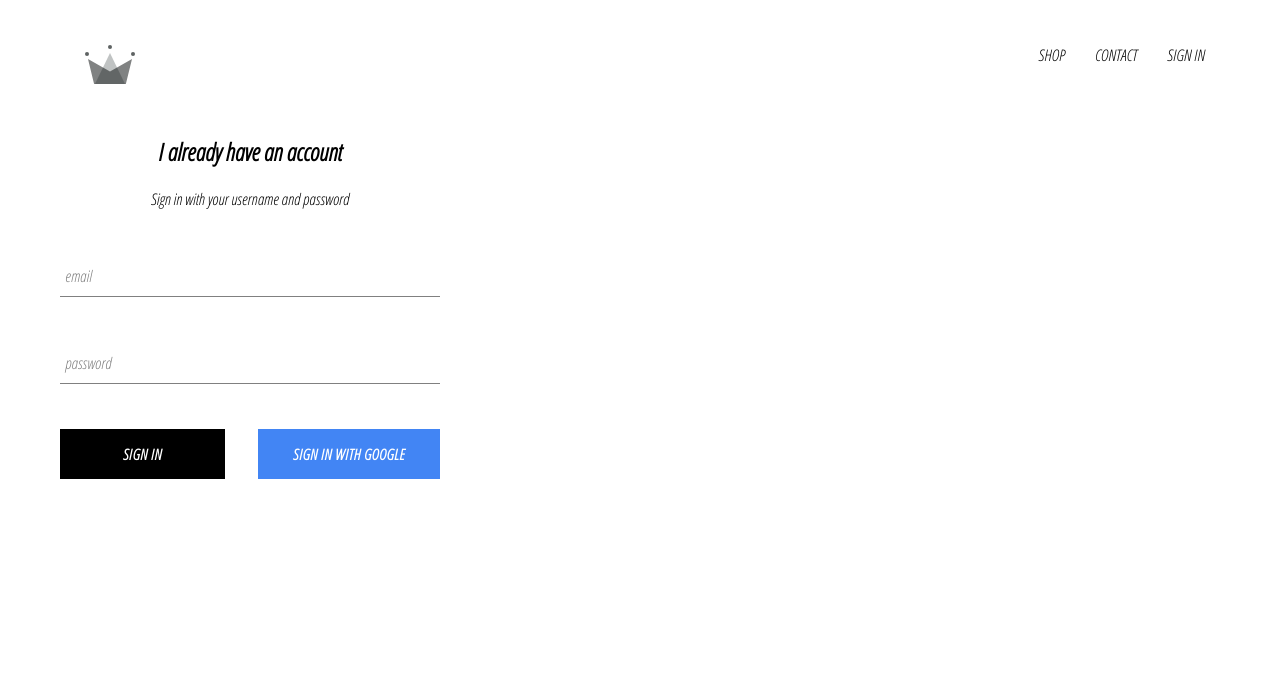
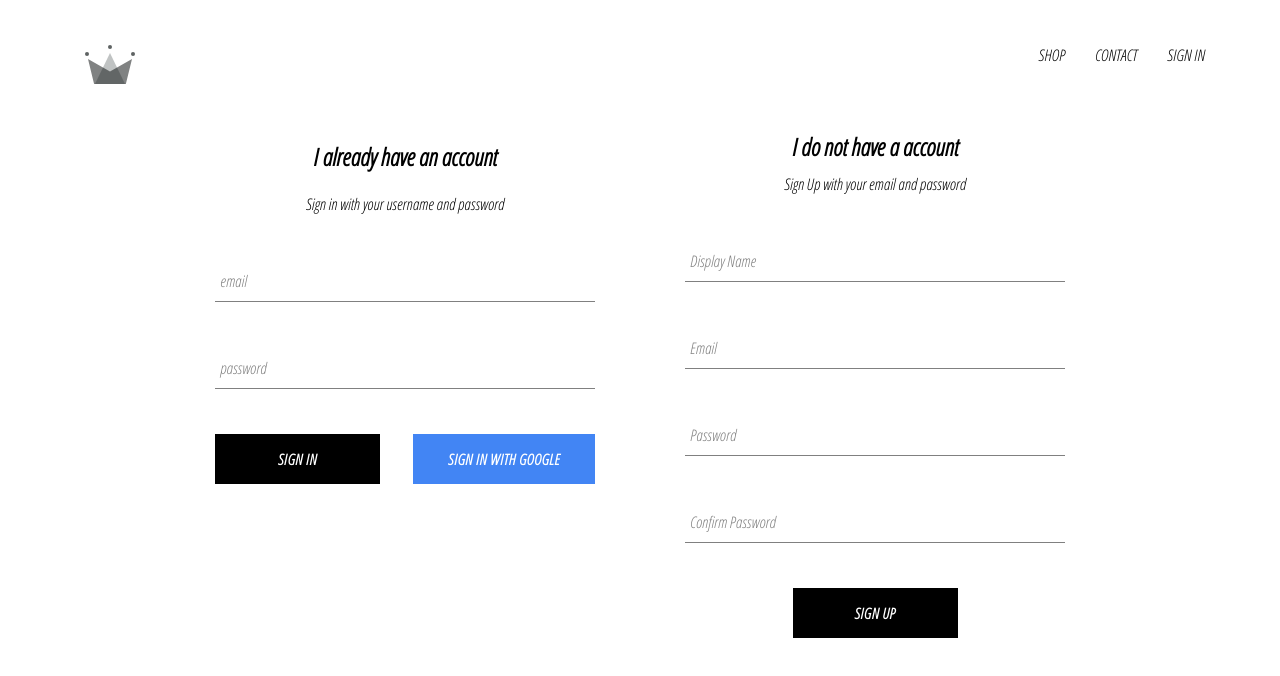
Before and after one commit to codeiators/crwn-clothing, a React (Create React App) app: page /signin in a window 1280 px wide. Shown: the top 676 px of the page. Built offline with nearby package versions, Linux system fonts and the light colour scheme; no server answers.

Commit message:
sign-in and sign-up components using firebase

```diff
--- a/src/App.js
+++ b/src/App.js
@@ -5,7 +5,7 @@
 import ShopPage from './pages/shop/shop.component';
 import Header from './components/header/header.component';
 import SignInAndSignUpPage from './pages/sign-in-and-sign-up/sign-in-and-sign-up.component';
-import {auth} from './firebase/firebase.utils';
+import {auth, createUserProfileDocument} from './firebase/firebase.utils';
 import React from 'react';
 
 class App extends React.Component {
@@ -21,9 +21,23 @@
   unsubscribeFromAuth = null
 
   componentDidMount() {
-    this.unsubscribeFromAuth =   auth.onAuthStateChanged(user => {
-      this.setState({currentUser:user});
-      console.log(user)
+    this.unsubscribeFromAuth =   auth.onAuthStateChanged(async userAuth => {
+      if(userAuth) {
+        const userRef = await createUserProfileDocument(userAuth);
+
+        userRef.onSnapshot( snapshot => {
+            this.setState({
+              currentUser: {
+                id:snapshot.id,
+                ...snapshot.data()
+
+              }
+            }, ()=>console.log(this.state))
+        });
+      }
+      this.setState({
+        currentUser:userAuth
+      })
     })
   }
 
--- a/src/components/sign-in/sign-in.component.jsx
+++ b/src/components/sign-in/sign-in.component.jsx
@@ -2,7 +2,7 @@
 import './sign-in.styles.scss';
 import FormInput from '../form-input/form-input.component';
 import CustomButton from '../custom-button/custom-button.component';
-import {signInWithGoogle} from '../../firebase/firebase.utils.js';
+import {auth, signInWithGoogle} from '../../firebase/firebase.utils.js';
 
 class SignIn extends React.Component {
     constructor(props){
@@ -19,9 +19,19 @@
         this.setState({[name]:value})
     }
 
-    handleSubmit = (event) => {
-        event.preventDedault();
+    handleSubmit = async (event) => {
+
+        event.preventDefault();
+        const {email,password} = this.state;
+
+        try {
+        await auth.signInWithEmailAndPassword(email,password);
         this.setState({email:'',password:''})
+        }
+        catch(error)
+        {
+            console.log(error);
+        }
     }
     render() {
         return (
@@ -29,7 +39,7 @@
                 <h2>I already have an account</h2>
                 <span>Sign in with your username and password</span>
 
-            <form onSubmit={()=>this.handleSubmit}>
+            <form onSubmit={this.handleSubmit}>
                 <FormInput name="email" type="email" value={this.state.email}
                 handleChange={this.handleChange}
                 label="email"
--- /dev/null
+++ b/src/components/sign-up/sign-up.component.jsx
@@ -0,0 +1,106 @@
+import React from 'react';
+import FormInput from '../form-input/form-input.component';
+import CustomButton from '../custom-button/custom-button.component';
+import {auth,createUserProfileDocument} from '../../firebase/firebase.utils';
+import './sign-up.styles.scss';
+
+class SignUp extends React.Component {
+
+    constructor() {
+        super();
+
+        this.state = {
+            displayName:'',
+            email:'',
+            password:'',
+            confirmPassword:''
+        }
+    }
+
+   handleSubmit = async (event) => {
+       event.preventDefault();
+       const {displayName, email,password, confirmPassword} = this.state;
+       if(password !== confirmPassword)
+       {
+           alert("passwords don't match");
+           return;
+       }
+       try{
+        const {user} = auth.createUserWithEmailAndPassword(email,password);
+        createUserProfileDocument(user,{displayName});
+        this.setState({
+            displayName:'',
+            email:'',
+            password:'',
+            confirmPassword:''
+        })
+       }
+       catch(error) {
+        console.log(error);
+       }
+
+    }
+
+    handleChange = (e) => {
+        const {name,value} = e.target;
+        this.setState(
+            {
+                [name]:value
+            }
+        )
+    }
+    render() {
+        const {displayName, email,password, confirmPassword} = this.state;
+        return (
+            <div className="sign-up">
+
+                <h2 className='title'>I do not have a account</h2>
+                <span>Sign Up with your email and password</span>
+
+                <form className='sign-up-form' onSubmit={this.handleSubmit}>
+                  <FormInput
+                   type="text"
+                   name="displayName"
+                   value={displayName}
+                   onChange={this.handleChange}
+                   label='Display Name'
+                   required
+                  />
+
+                 <FormInput
+                   type="email"
+                   name="email"
+                   value={email}
+                   onChange={this.handleChange}
+                   label='Email'
+                   required
+                  />
+
+                  <FormInput
+                   type="password"
+                   name="password"
+                   value={password}
+                   onChange={this.handleChange}
+                   label='Password'
+                   required
+                  />
+                  <FormInput
+                   type="password"
+                   name="confirmPassword"
+                   value={confirmPassword}
+                   onChange={this.handleChange}
+                   label='Confirm Password'
+                   required
+                  />
+
+                  <CustomButton type='submit'>SIGN UP</CustomButton>
+
+
+                </form>
+
+            </div>
+        )
+    }
+}
+
+export default SignUp;
--- /dev/null
+++ b/src/components/sign-up/sign-up.styles.scss
@@ -0,0 +1,9 @@
+.sign-up {
+    display: flex;
+    flex-direction: column;
+    width: 380px;
+
+    .title {
+      margin: 10px 0;
+    }
+  }
--- a/src/firebase/firebase.utils.js
+++ b/src/firebase/firebase.utils.js
@@ -12,6 +12,30 @@
     measurementId: "G-1C23VT2ZJK"
   };
 
+  export const createUserProfileDocument = async (userAuth, additionalData) => {
+    if (!userAuth)
+     return;
+    const userref = firestore.doc(`users/${userAuth.uid}`);
+    const snapshot = await userref.get();
+     if(!snapshot.exists) {
+       const {displayName, email} = userAuth
+
+       const createdAt = new Date();
+       try {
+        userref.set({
+          displayName,
+          email,
+          createdAt,
+          ...additionalData
+        })
+       }
+       catch(error) {
+          console.log("error creating user",error.message)
+       }
+     }
+     return userref;
+  }
+
 firebase.initializeApp(config);
 export const auth = firebase.auth();
 export const firestore = firebase.firestore();
--- a/src/pages/sign-in-and-sign-up/sign-in-and-sign-up.component.jsx
+++ b/src/pages/sign-in-and-sign-up/sign-in-and-sign-up.component.jsx
@@ -1,11 +1,13 @@
 import React from 'react';
 import './sign-in-and-sign-up.styles.scss';
 import SignIn from '../../components/sign-in/sign-in.component';
+import SignUp from '../../components/sign-up/sign-up.component';
 
 const SignInAndSignUpPage = () => {
     return (
         <div className='sign-in-and-sign-up'>
          <SignIn/>
+         <SignUp/>
         </div>
     )
 }
--- a/src/pages/sign-in-and-sign-up/sign-in-and-sign-up.styles.scss
+++ b/src/pages/sign-in-and-sign-up/sign-in-and-sign-up.styles.scss
@@ -0,0 +1,6 @@
+.sign-in-and-sign-up {
+    width:850px;
+    display:flex;
+    justify-content:space-between;
+    margin: 30px auto;
+}
```
